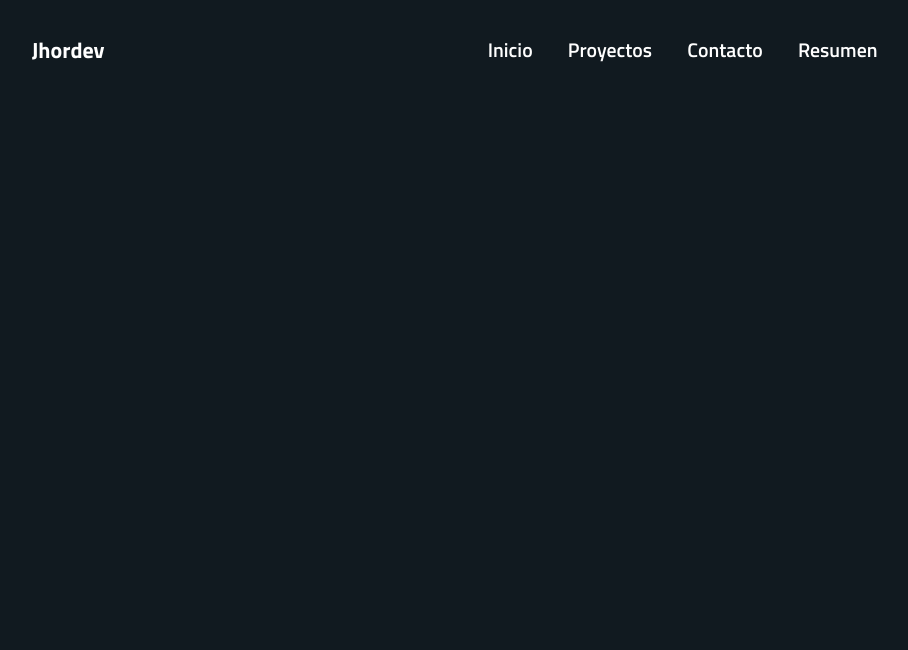
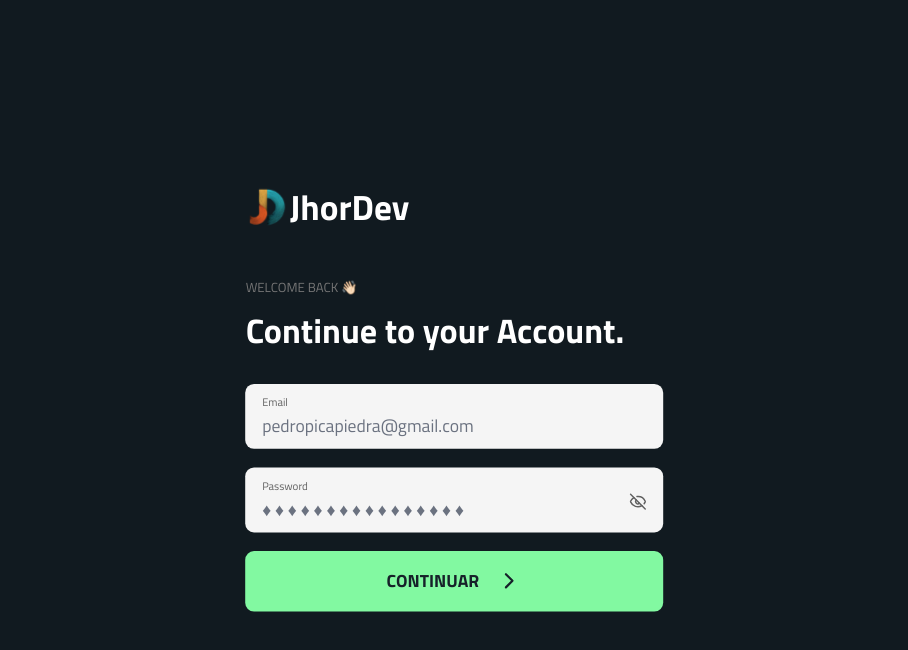
Before and after one commit to priorycode/jhordevPortfolio, a Vue app: page /admin/login in a window 1280 px wide. Shown: the top 650 px of the page, without its empty margins (186-1094 px from the left). Built offline with nearby package versions, Linux system fonts and the light colour scheme; no server answers.

Commit message:
Add archivo vercel

```diff
--- a/src/App.vue
+++ b/src/App.vue
@@ -1,10 +1,22 @@
 <script setup>
-import Header from "./components/Header.vue";
+import { ref, watch } from 'vue';
+import { useRoute } from 'vue-router';
+import Header from './components/Header.vue';
+
+const route = useRoute();
+const showHeader = ref(true);
+
+watch(route, (newRoute) => {
+  // Actualiza `showHeader` según la nueva ruta
+  showHeader.value = !newRoute.path.startsWith('/admin/');
+});
 </script>
 
 <template>
-  <Header />
+  <!-- Mostrar el Header solo si `showHeader` es verdadero -->
+  <Header v-if="showHeader" />
   <div id="app" class="contenedor">
+    <!-- Contenedor principal para el contenido de la vista -->
     <router-view />
   </div>
 </template>
--- a/src/router/index.js
+++ b/src/router/index.js
@@ -1,5 +1,6 @@
 // src/router/index.js
 import { createRouter, createWebHistory } from "vue-router";
+import { getAuth, onAuthStateChanged } from "firebase/auth";
 import Inicio from "../views/Inicio.vue";
 import Project from "@/views/Project.vue";
 import Contact from "@/views/Contact.vue";
@@ -9,6 +10,9 @@ import Projects_web from "../components/Projects/projects_web.vue";
 import projects_all from "../components/Projects/projects_all.vue";
 import projects_design from "../components/Projects/projects_design.vue";
 import projects_landing from "../components/Projects/projects_landing.vue";
+import Login from "../views/Admin/Login.vue";
+import Principal from "../views/Admin/Principal.vue";
+
 const routes = [
   {
     path: "/",
@@ -61,6 +65,21 @@ const routes = [
     name: "resumen",
     component: Resumen,
   },
+  {
+    path: "/admin/login",
+    name: "login",
+    component: Login,
+  },
+  {
+    path: "/admin/principal",
+    name: "principal",
+    component: Principal,
+    meta: { requiresAuth: true },
+  },
+  {
+    path: "/:catchAll(.*)",
+    redirect: "/",
+  },
 ];
 
 const router = createRouter({
@@ -68,4 +87,35 @@ const router = createRouter({
   routes,
 });
 
+let authInitialized = false;
+
+const ensureAuthState = () => {
+  return new Promise((resolve) => {
+    const auth = getAuth();
+    if (authInitialized) {
+      resolve();
+    } else {
+      onAuthStateChanged(auth, (user) => {
+        authInitialized = true;
+        resolve(user);
+      });
+    }
+  });
+};
+
+router.beforeEach(async (to, from, next) => {
+  await ensureAuthState();
+  const auth = getAuth();
+  const isAuthenticated = !!auth.currentUser;
+  const requiresAuth = to.matched.some((record) => record.meta.requiresAuth);
+
+  if (requiresAuth && !isAuthenticated) {
+    next("/admin/login"); // Redirige a login si no está autenticado
+  } else if (!requiresAuth && isAuthenticated && to.path === "/admin/login") {
+    next("/admin/principal"); // Redirige a principal si ya está autenticado y quiere ir a login
+  } else {
+    next(); // Permite el acceso
+  }
+});
+
 export default router;
--- a/src/utils/firebaseConfig.js
+++ b/src/utils/firebaseConfig.js
@@ -1,5 +1,10 @@
 import { initializeApp } from "firebase/app";
 import { getFirestore } from "firebase/firestore";
+import {
+  getAuth,
+  setPersistence,
+  browserLocalPersistence,
+} from "firebase/auth";
 
 const firebaseConfig = {
   apiKey: "AIzaSyBpKuq3tGK-a4ZJzvNKEfnQBq46mnz7yAk",
@@ -12,5 +17,11 @@ const firebaseConfig = {
 
 const app = initializeApp(firebaseConfig);
 const db = getFirestore(app);
+const auth = getAuth(app);
 
-export {db};
+// Configurar la persistencia de sesión
+setPersistence(auth, browserLocalPersistence).catch((error) => {
+  console.error("Error al configurar la persistencia:", error);
+});
+
+export { db, auth };
--- /dev/null
+++ b/src/utils/headerMixin.js
@@ -0,0 +1,23 @@
+// src/mixins/HeaderMixin.js
+import { ref, onMounted, onUnmounted } from "vue";
+import { useRoute } from "vue-router";
+
+export default {
+  setup() {
+    const route = useRoute();
+    const showHeader = ref(!route.path.startsWith("/admin/"));
+
+    onMounted(() => {
+      // Listener para actualizar la visibilidad del header
+      const unwatch = route.watch((newPath) => {
+        showHeader.value = !newPath.startsWith("/admin/");
+      });
+
+      onUnmounted(() => {
+        unwatch();
+      });
+    });
+
+    return { showHeader };
+  },
+};
--- /dev/null
+++ b/src/views/Admin/Login.vue
@@ -0,0 +1,147 @@
+<script setup>
+import { ref } from "vue";
+import { useRouter } from "vue-router";
+import { Eye, EyeOff, ChevronRight, Loader } from "lucide-vue-next";
+import imgLogo from "@/assets/jd_sinfondo.svg";
+import { auth } from "@/utils/firebaseConfig";
+import { signInWithEmailAndPassword } from "firebase/auth";
+
+const router = useRouter();
+const showPassword = ref(false);
+const email = ref("");
+const password = ref("");
+const errorMessage = ref("");
+const isSubmitting = ref(false);
+const showFieldError = ref(false);
+const showChevron = ref(true);
+
+const handleSubmit = async (e) => {
+  e.preventDefault();
+
+  if (!email.value || !password.value) {
+    showFieldError.value = true;
+    setTimeout(() => {
+      showFieldError.value = false;
+    }, 2000); // Muestra el mensaje durante 2 segundos
+    return;
+  }
+
+  isSubmitting.value = true;
+  errorMessage.value = "";
+  showChevron.value = true;
+
+  try {
+    await signInWithEmailAndPassword(auth, email.value, password.value);
+    router.replace("/admin/principal");
+  } catch (error) {
+    if (error.code === "auth/wrong-password") {
+      errorMessage.value = "Credenciales incorrectas";
+    } else if (error.code === "auth/user-not-found") {
+      errorMessage.value = "Cuenta no existente";
+    } else {
+      errorMessage.value = "Cuenta no existente";
+    }
+    showChevron.value = false; // Oculta el ChevronRight cuando hay un error
+    setTimeout(() => {
+      errorMessage.value = ""; // Limpia el mensaje después de 2 segundos
+      showChevron.value = true; // Muestra el ChevronRight nuevamente
+    }, 2000); // Muestra el mensaje durante 2 segundos
+  } finally {
+    isSubmitting.value = false;
+  }
+};
+</script>
+
+<template>
+  <div class="h-[90vh] w-full flex items-center justify-center">
+    <div class="w-full max-w-[380px]">
+      <div class="flex items-center">
+        <img :src="imgLogo" alt="Logo de Jhordev" class="w-[40px] gap-[5px]" />
+        <span class="text-size-32 font-bold">JhorDev</span>
+      </div>
+      <div class="mt-[40px] flex flex-col gap-[8px]">
+        <span class="text-size-12 text-color-gray">WELCOME BACK 👋🏻</span>
+        <h1 class="text-size-31 font-bold text-left">
+          Continue to your Account.
+        </h1>
+      </div>
+      <form @submit="handleSubmit" class="mt-[24px] flex flex-col gap-[17px]">
+        <div
+          class="flex flex-col gap-[2px] bg-color-gray-f5 py-[9px] px-[15px] rounded-[8px]"
+        >
+          <label for="user" class="text-color-gray-61 text-size-10 font-medium"
+            >Email</label
+          >
+          <input
+            v-model="email"
+            type="email"
+            class="text-color-black text-size-16 border-none bg-color-gray-f5 focus:outline-none focus:ring-0 p-0"
+            placeholder="pedropicapiedra@gmail.com"
+          />
+        </div>
+        <div
+          class="relative flex flex-col gap-[2px] bg-color-gray-f5 py-[9px] px-[15px] rounded-[8px]"
+        >
+          <label
+            for="password"
+            class="text-color-gray-61 text-size-10 font-medium"
+            >Password</label
+          >
+          <input
+            v-model="password"
+            :type="showPassword ? 'text' : 'password'"
+            class="text-color-black text-size-16 border-none bg-color-gray-f5 focus:outline-none focus:ring-0 p-0"
+            placeholder="♦ ♦ ♦ ♦ ♦ ♦ ♦ ♦ ♦ ♦ ♦ ♦ ♦ ♦ ♦ ♦"
+          />
+          <button
+            type="button"
+            class="absolute right-[15px] top-[23px] text-color-gray-61"
+            @click="showPassword = !showPassword"
+          >
+            <component
+              :is="showPassword ? Eye : EyeOff"
+              class="w-[16px] h-[16px]"
+            />
+          </button>
+        </div>
+        <button
+          type="submit"
+          :disabled="isSubmitting"
+          :class="{
+            'bg-color-green':
+              !errorMessage.value ||
+              errorMessage.value !== 'Cuenta no existente',
+            'bg-red-500': errorMessage.value === 'Cuenta no existente',
+          }"
+          class="uppercase text-color-black font-bold rounded-[8px] hover:bg-color-green-os transition-colors duration-500 ease-in-out"
+        >
+          <span
+            v-if="isSubmitting"
+            class="flex items-center justify-center gap-[15.5px] py-[15.5px] rounded-[8px]"
+          >
+            <Loader class="animate-spin w-5 h-5 mr-2" />
+            Autenticando...
+          </span>
+          <span v-else-if="showFieldError">
+            <div
+              class="bg-red-400 text-white flex items-center justify-center gap-[15.5px] py-[15.5px] rounded-[8px]"
+            >
+              Llena todos los campos
+            </div>
+          </span>
+          <span
+            v-else
+            class="flex items-center justify-center gap-[15.5px] py-[15.5px]"
+          >
+            {{ errorMessage || "Continuar" }}
+            <ChevronRight v-if="showChevron" />
+          </span>
+        </button>
+      </form>
+    </div>
+  </div>
+</template>
+
+<style scoped>
+/* Agrega cualquier estilo adicional aquí */
+</style>
--- /dev/null
+++ b/src/views/Admin/Principal.vue
@@ -0,0 +1,30 @@
+<script setup>
+import { useRouter } from "vue-router";
+import { auth } from "@/utils/firebaseConfig";
+import { signOut } from "firebase/auth";
+
+const router = useRouter();
+
+const handleLogout = async () => {
+  try {
+    await signOut(auth);
+    router.replace("/admin/login"); // Redirige a la página de inicio de sesión o la que prefieras
+  } catch (error) {
+    console.error("Error al cerrar sesión:", error);
+  }
+};
+</script>
+
+<template>
+  <div class="h-[90vh] w-full flex flex-col items-center justify-center">
+    <h1>Desde principal admin</h1>
+    <button
+      @click="handleLogout"
+      class="mt-4 bg-red-500 text-white py-2 px-4 rounded hover:bg-red-700 transition-colors"
+    >
+      Cerrar sesión
+    </button>
+  </div>
+</template>
+
+<style scoped></style>
--- a/tailwind.config.js
+++ b/tailwind.config.js
@@ -10,11 +10,19 @@ export default {
       colors: {
         "color-yellow": "#FAFE43",
         "color-green": "#82F9A1",
+        "color-green-os": "#A5FFBF",
         "color-purple": "#435CBE",
         'color-black': '#162129',
+        'color-gray': '#757575',
+        'color-gray-f5': '#F5F5F5',
+        'color-gray-61': '#616161'
       },
       fontSize:{
+        "size-10": "10px",
+        "size-12": "12px",
         "size-16": "16px",
+        "size-32": "32px",
+        "size-31": "31px",
       }
     },
   },
```
Also changed, not shown: vercel.json (added).
